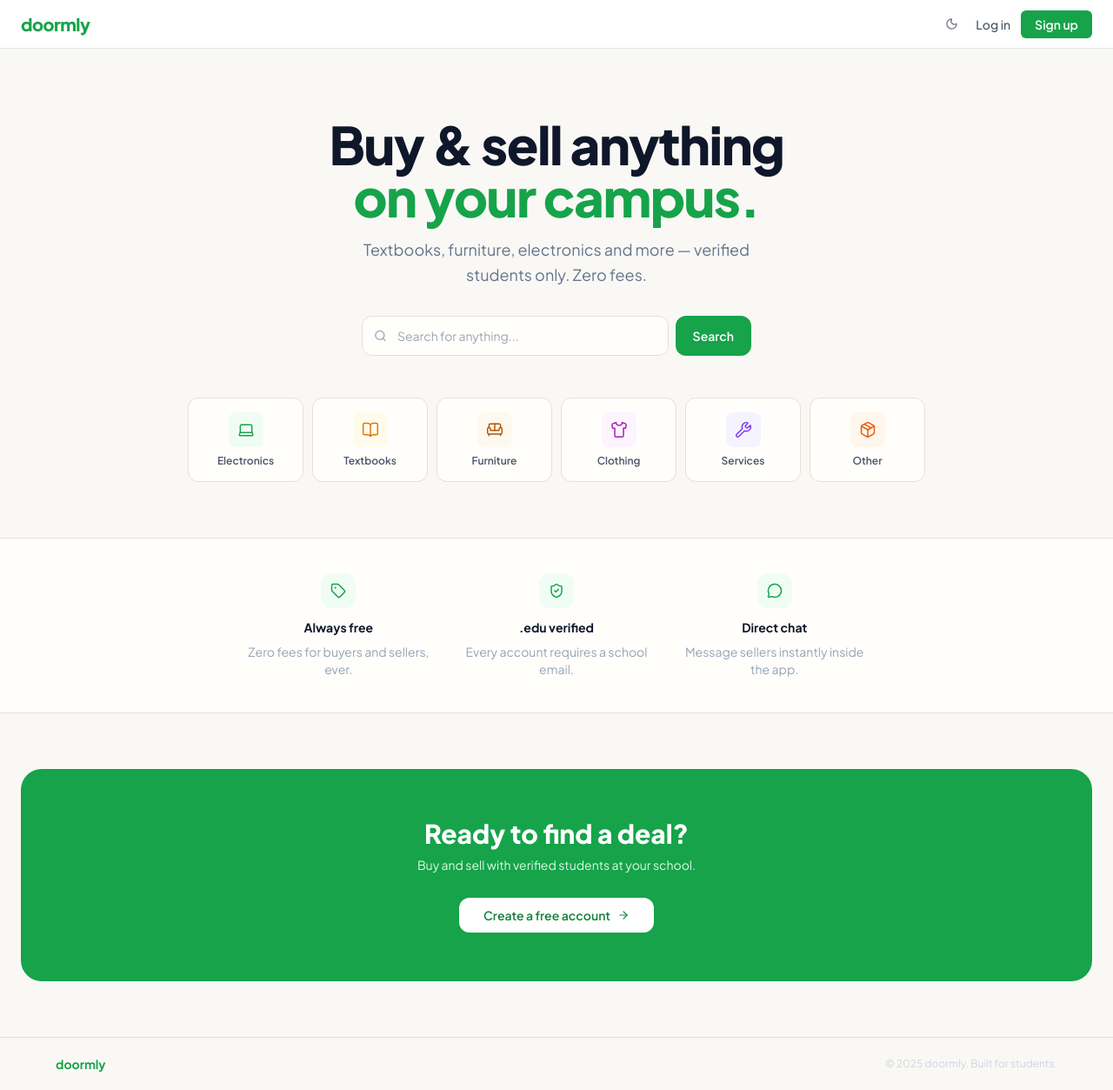
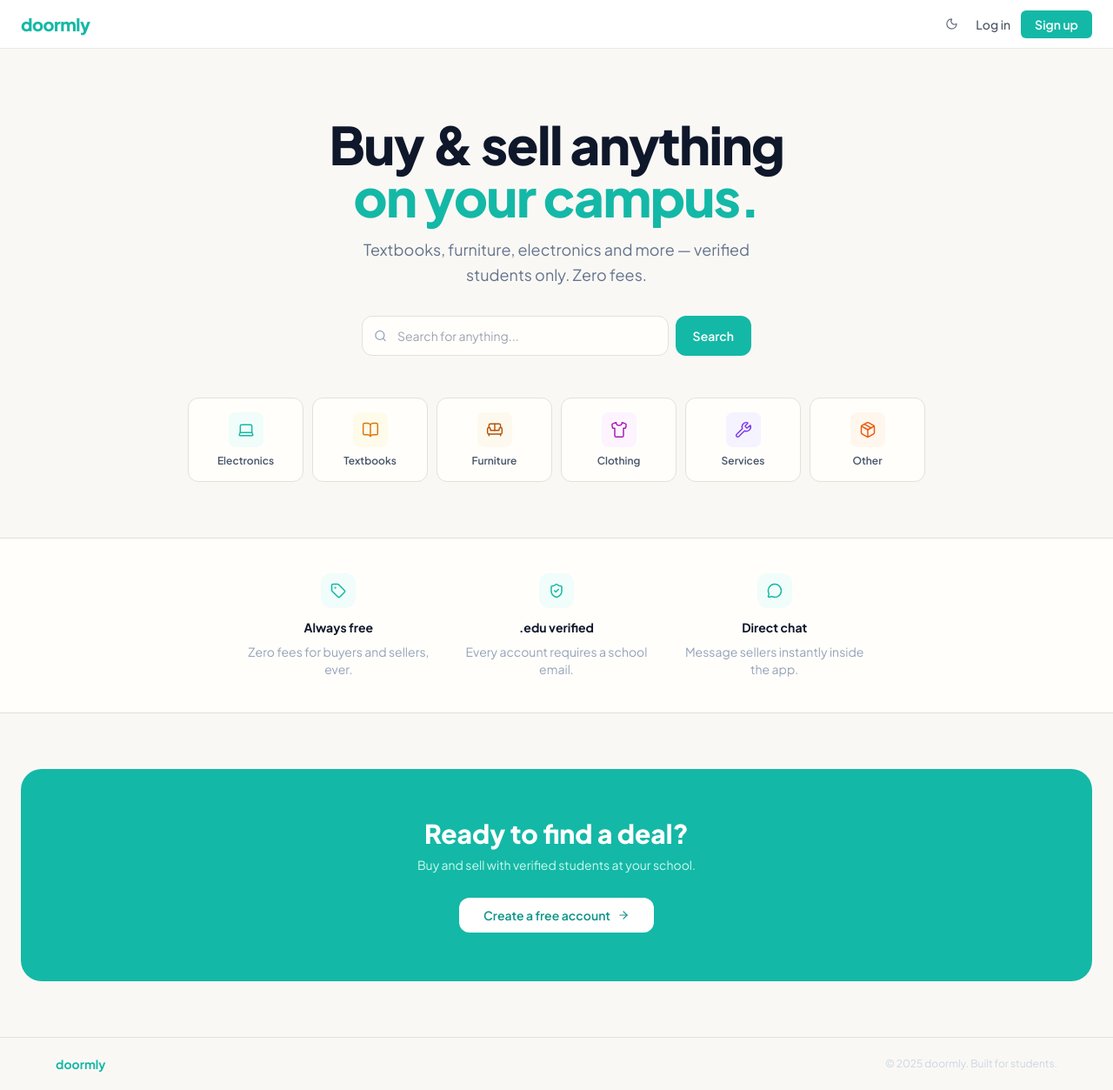
Before and after one commit to say3u/campus-marketplace, a React (Vite) app in the folder client/: page / in a window 1280 px wide. Shown: the whole page at 87% size. Built offline with nearby package versions, Linux system fonts and the light colour scheme; the HTML template or start-up script is replaced by a standard one.

Commit message:
Swap brand color to mint/teal across entire app

```diff
--- a/client/src/components/ListingCard.jsx
+++ b/client/src/components/ListingCard.jsx
@@ -2,9 +2,9 @@ import { Link } from 'react-router-dom';
 import { Zap } from 'lucide-react';
 
 const CATEGORY_COLORS = {
-  Electronics: { bg: '#F0FDF4', color: '#15803D' },
+  Electronics: { bg: '#F0FDF4', color: '#0D9488' },
   Textbooks:   { bg: '#FFFBEB', color: '#D97706' },
-  Furniture:   { bg: '#F0FDF4', color: '#16A34A' },
+  Furniture:   { bg: '#F0FDF4', color: '#14B8A6' },
   Clothing:    { bg: '#FDF4FF', color: '#A21CAF' },
   Services:    { bg: '#F5F3FF', color: '#7C3AED' },
   Other:       { bg: 'var(--bg)', color: 'var(--text3)' },
@@ -32,7 +32,7 @@ export default function ListingCard({ listing }) {
       </div>
       <div className="p-3">
         <p className="text-sm font-semibold truncate" style={{ color: 'var(--text)' }}>{listing.title}</p>
-        <p className="text-base font-bold mt-0.5" style={{ color: '#16A34A' }}>
+        <p className="text-base font-bold mt-0.5" style={{ color: '#14B8A6' }}>
           ${Number(listing.price).toFixed(2)}
         </p>
         <div className="flex items-center justify-between mt-2">
--- a/client/src/components/Navbar.jsx
+++ b/client/src/components/Navbar.jsx
@@ -20,7 +20,7 @@ export default function Navbar() {
         borderColor: dark ? '#1F1F1F' : '#E5E7EB',
       }}>
       <div className="flex items-center gap-8">
-        <Link to="/" className="text-xl font-black tracking-tight" style={{ color: '#16A34A' }}>
+        <Link to="/" className="text-xl font-black tracking-tight" style={{ color: '#14B8A6' }}>
           doormly
         </Link>
 
@@ -50,7 +50,7 @@ export default function Navbar() {
           <>
             <Link to="/listings/new"
               className="text-sm font-semibold text-white px-4 py-1.5 rounded-md transition-opacity hover:opacity-80"
-              style={{ backgroundColor: '#16A34A' }}>
+              style={{ backgroundColor: '#14B8A6' }}>
               + Sell
             </Link>
             <Link to="/profile" className="text-sm font-medium transition-colors"
@@ -70,7 +70,7 @@ export default function Navbar() {
             </Link>
             <Link to="/register"
               className="text-sm font-semibold text-white px-4 py-1.5 rounded-md transition-opacity hover:opacity-80"
-              style={{ backgroundColor: '#16A34A' }}>
+              style={{ backgroundColor: '#14B8A6' }}>
               Sign up
             </Link>
           </>
--- a/client/src/pages/Landing.jsx
+++ b/client/src/pages/Landing.jsx
@@ -8,7 +8,7 @@ import {
 import api from '../lib/api';
 
 const CATEGORIES = [
-  { name: 'Electronics', Icon: Laptop,   bg: '#F0FDF4', color: '#16A34A' },
+  { name: 'Electronics', Icon: Laptop,   bg: '#F0FDFA', color: '#14B8A6' },
   { name: 'Textbooks',   Icon: BookOpen, bg: '#FFFBEB', color: '#D97706' },
   { name: 'Furniture',   Icon: Sofa,     bg: '#FEF9EE', color: '#B45309' },
   { name: 'Clothing',    Icon: Shirt,    bg: '#FDF4FF', color: '#A21CAF' },
@@ -17,7 +17,7 @@ const CATEGORIES = [
 ];
 
 const CATEGORY_COLORS = {
-  Electronics: { bg: '#F0FDF4', color: '#16A34A' },
+  Electronics: { bg: '#F0FDFA', color: '#14B8A6' },
   Textbooks:   { bg: '#FFFBEB', color: '#D97706' },
   Furniture:   { bg: '#FEF9EE', color: '#B45309' },
   Clothing:    { bg: '#FDF4FF', color: '#A21CAF' },
@@ -54,7 +54,7 @@ export default function Landing() {
         <h1 className="text-5xl sm:text-6xl font-extrabold leading-[1.1] mb-4 tracking-tight"
           style={{ color: 'var(--text)' }}>
           Buy &amp; sell anything<br />
-          <span style={{ color: '#16A34A' }}>on your campus.</span>
+          <span style={{ color: '#14B8A6' }}>on your campus.</span>
         </h1>
         <p className="text-lg leading-relaxed max-w-md mx-auto mb-8"
           style={{ color: 'var(--text3)' }}>
@@ -75,7 +75,7 @@ export default function Landing() {
           </div>
           <button type="submit"
             className="font-semibold text-white px-5 py-3 rounded-xl text-sm transition-opacity hover:opacity-85 whitespace-nowrap"
-            style={{ backgroundColor: '#16A34A' }}>
+            style={{ backgroundColor: '#14B8A6' }}>
             Search
           </button>
         </form>
@@ -107,8 +107,8 @@ export default function Landing() {
           ].map(({ icon: Icon, title, desc }) => (
             <div key={title} className="flex flex-col items-center gap-2">
               <div className="w-10 h-10 rounded-xl flex items-center justify-center mb-1"
-                style={{ backgroundColor: '#F0FDF4' }}>
-                <Icon size={18} style={{ color: '#16A34A' }} />
+                style={{ backgroundColor: '#F0FDFA' }}>
+                <Icon size={18} style={{ color: '#14B8A6' }} />
               </div>
               <p className="font-bold text-sm" style={{ color: 'var(--text)' }}>{title}</p>
               <p className="text-sm" style={{ color: 'var(--muted)' }}>{desc}</p>
@@ -118,15 +118,15 @@ export default function Landing() {
       </div>
 
       {/* ── CTA banner ───────────────────────────────────── */}
-      <div className="mx-6 my-16 rounded-3xl overflow-hidden" style={{ backgroundColor: '#16A34A' }}>
+      <div className="mx-6 my-16 rounded-3xl overflow-hidden" style={{ backgroundColor: '#14B8A6' }}>
         <div className="max-w-2xl mx-auto px-8 py-14 text-center">
           <h2 className="text-3xl font-extrabold text-white mb-2">Ready to find a deal?</h2>
-          <p className="text-green-100 mb-7 text-sm">
+          <p className="text-teal-100 mb-7 text-sm">
             Buy and sell with verified students at your school.
           </p>
           <Link to="/register"
             className="inline-flex items-center gap-2 font-semibold bg-white px-7 py-2.5 rounded-xl text-sm transition-opacity hover:opacity-90"
-            style={{ color: '#15803D' }}>
+            style={{ color: '#0D9488' }}>
             Create a free account <ArrowRight size={14} />
           </Link>
         </div>
@@ -135,7 +135,7 @@ export default function Landing() {
       {/* ── Footer ───────────────────────────────────────── */}
       <div className="border-t px-6 py-5" style={{ borderColor: 'var(--border)' }}>
         <div className="max-w-6xl mx-auto flex items-center justify-between">
-          <span className="text-sm font-bold" style={{ color: '#16A34A' }}>doormly</span>
+          <span className="text-sm font-bold" style={{ color: '#14B8A6' }}>doormly</span>
           <span className="text-xs" style={{ color: 'var(--very-muted)' }}>&copy; 2025 doormly. Built for students.</span>
         </div>
       </div>
@@ -201,7 +201,7 @@ export default function Landing() {
 
             <Link to="/register"
               className="flex items-center justify-center gap-2 w-full font-semibold text-white py-2.5 rounded-xl text-sm transition-opacity hover:opacity-85 mb-3"
-              style={{ backgroundColor: '#16A34A' }}>
+              style={{ backgroundColor: '#14B8A6' }}>
               Create free account <ArrowRight size={14} />
             </Link>
             <Link to="/login"
--- a/client/src/pages/Profile.jsx
+++ b/client/src/pages/Profile.jsx
@@ -24,7 +24,7 @@ function RateModal({ sellerId, listingId, onClose }) {
           <div className="flex gap-1.5">
             {[1,2,3,4,5].map(n => (
               <button key={n} type="button" onClick={() => setScore(n)}>
-                <Star size={26} fill={n <= score ? '#16A34A' : 'none'} style={{ color: '#16A34A' }} />
+                <Star size={26} fill={n <= score ? '#14B8A6' : 'none'} style={{ color: '#14B8A6' }} />
               </button>
             ))}
           </div>
@@ -33,7 +33,7 @@ function RateModal({ sellerId, listingId, onClose }) {
           <label className="block text-xs font-medium mb-1.5" style={{ color: 'var(--text3)' }}>Comment (optional)</label>
           <textarea value={comment} onChange={e => setComment(e.target.value)} rows={3}
             placeholder="How was the transaction?"
-            className="w-full rounded-lg px-3 py-2.5 text-sm focus:outline-none resize-none focus:ring-2 focus:ring-green-400/40"
+            className="w-full rounded-lg px-3 py-2.5 text-sm focus:outline-none resize-none focus:ring-2 focus:ring-teal-400/40"
             style={{ backgroundColor: 'var(--bg)', border: '1px solid var(--border)', color: 'var(--text)' }} />
         </div>
         {mutation.isError && <p className="text-xs mb-3 text-red-500">Failed to submit.</p>}
@@ -43,7 +43,7 @@ function RateModal({ sellerId, listingId, onClose }) {
             style={{ borderColor: 'var(--border)', color: 'var(--text3)' }}>Cancel</button>
           <button onClick={() => mutation.mutate()} disabled={!score || mutation.isPending}
             className="flex-1 text-white py-2 rounded-lg text-sm font-semibold disabled:opacity-50 hover:opacity-85"
-            style={{ backgroundColor: '#16A34A' }}>
+            style={{ backgroundColor: '#14B8A6' }}>
             {mutation.isPending ? 'Submitting...' : 'Submit'}
           </button>
         </div>
@@ -143,7 +143,7 @@ export default function Profile() {
           {/* Avatar with upload button */}
           <div className="relative flex-shrink-0">
             <div className="w-16 h-16 rounded-full overflow-hidden flex items-center justify-center text-2xl font-bold text-white"
-              style={{ backgroundColor: '#16A34A' }}>
+              style={{ backgroundColor: '#14B8A6' }}>
               {data.avatar_url
                 ? <img src={data.avatar_url} alt="avatar" className="w-full h-full object-cover" />
                 : data.username[0].toUpperCase()
@@ -152,7 +152,7 @@ export default function Profile() {
             <button
               onClick={() => avatarInputRef.current.click()}
               className="absolute -bottom-1 -right-1 w-6 h-6 rounded-full flex items-center justify-center text-white shadow-md"
-              style={{ backgroundColor: '#16A34A' }}
+              style={{ backgroundColor: '#14B8A6' }}
               title="Change profile picture">
               <Camera size={11} />
             </button>
@@ -172,7 +172,7 @@ export default function Profile() {
                 { label: 'Reviews',    value: data.ratings.length },
               ].map(({ label, value }) => (
                 <div key={label} className="text-center">
-                  <p className="text-xl font-bold" style={{ color: '#16A34A' }}>{value}</p>
+                  <p className="text-xl font-bold" style={{ color: '#14B8A6' }}>{value}</p>
                   <p className="text-xs mt-0.5" style={{ color: 'var(--muted)' }}>{label}</p>
                 </div>
               ))}
@@ -185,11 +185,11 @@ export default function Profile() {
       <div className="mb-10">
         <div className="flex items-center justify-between mb-5">
           <h2 className="text-base font-bold flex items-center gap-2" style={{ color: 'var(--text)' }}>
-            <Package size={16} style={{ color: '#16A34A' }} /> My Listings
+            <Package size={16} style={{ color: '#14B8A6' }} /> My Listings
           </h2>
           <Link to="/listings/new"
             className="flex items-center gap-1.5 text-xs font-semibold text-white px-3 py-1.5 rounded-lg hover:opacity-85"
-            style={{ backgroundColor: '#16A34A' }}>
+            style={{ backgroundColor: '#14B8A6' }}>
             <Plus size={12} /> Post New
           </Link>
         </div>
@@ -197,7 +197,7 @@ export default function Profile() {
         {data.listings.length === 0 ? (
           <div className="text-center py-12 rounded-xl border border-dashed bg-white" style={{ borderColor: 'var(--border)' }}>
             <p className="text-sm" style={{ color: 'var(--muted)' }}>No listings yet.</p>
-            <Link to="/listings/new" className="text-xs font-semibold mt-1.5 inline-block" style={{ color: '#16A34A' }}>
+            <Link to="/listings/new" className="text-xs font-semibold mt-1.5 inline-block" style={{ color: '#14B8A6' }}>
               Post your first item
             </Link>
           </div>
@@ -213,7 +213,7 @@ export default function Profile() {
                       : <div className="w-full h-full flex items-center justify-center text-2xl font-bold" style={{ color: 'var(--border)' }}>?</div>
                     }
                     <span className={`absolute top-2 left-2 text-xs font-semibold px-2 py-0.5 rounded-full ${
-                      l.status === 'active' ? 'bg-green-50 text-green-700' :
+                      l.status === 'active' ? 'bg-teal-50 text-teal-700' :
                       l.status === 'sold'   ? 'bg-slate-100 text-slate-500' : 'bg-red-50 text-red-500'
                     }`}>{l.status}</span>
                     {isBoosted && (
@@ -225,7 +225,7 @@ export default function Profile() {
                   </div>
                   <div className="p-3">
                     <p className="font-semibold truncate text-sm" style={{ color: 'var(--text)' }}>{l.title}</p>
-                    <p className="font-bold text-base mt-0.5" style={{ color: '#16A34A' }}>${Number(l.price).toFixed(2)}</p>
+                    <p className="font-bold text-base mt-0.5" style={{ color: '#14B8A6' }}>${Number(l.price).toFixed(2)}</p>
                     <div className="flex gap-2 mt-3">
                       <Link to={`/listings/${l.id}/edit`}
                         className="flex-1 flex items-center justify-center gap-1 text-xs font-medium py-1.5 rounded-lg border transition-colors hover:bg-slate-50"
@@ -256,7 +256,7 @@ export default function Profile() {
       {/* Reviews */}
       <div>
         <h2 className="text-base font-bold flex items-center gap-2 mb-5" style={{ color: 'var(--text)' }}>
-          <Star size={16} style={{ color: '#16A34A' }} /> Reviews ({data.ratings.length})
+          <Star size={16} style={{ color: '#14B8A6' }} /> Reviews ({data.ratings.length})
         </h2>
         {data.ratings.length === 0 ? (
           <div className="text-center py-12 rounded-xl border border-dashed bg-white" style={{ borderColor: 'var(--border)' }}>
@@ -270,7 +270,7 @@ export default function Profile() {
                   <span className="text-sm font-semibold" style={{ color: 'var(--text)' }}>{r.rater_username}</span>
                   <div className="flex gap-0.5">
                     {[1,2,3,4,5].map(n => (
-                      <Star key={n} size={13} fill={n <= r.score ? '#16A34A' : 'none'} style={{ color: '#16A34A' }} />
+                      <Star key={n} size={13} fill={n <= r.score ? '#14B8A6' : 'none'} style={{ color: '#14B8A6' }} />
                     ))}
                   </div>
                 </div>
```
